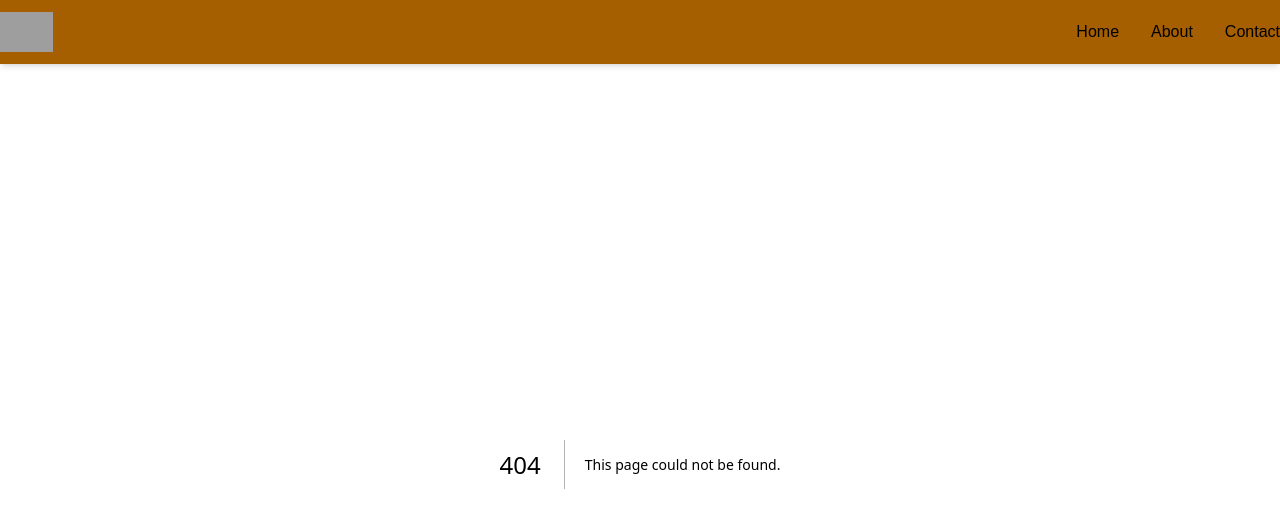
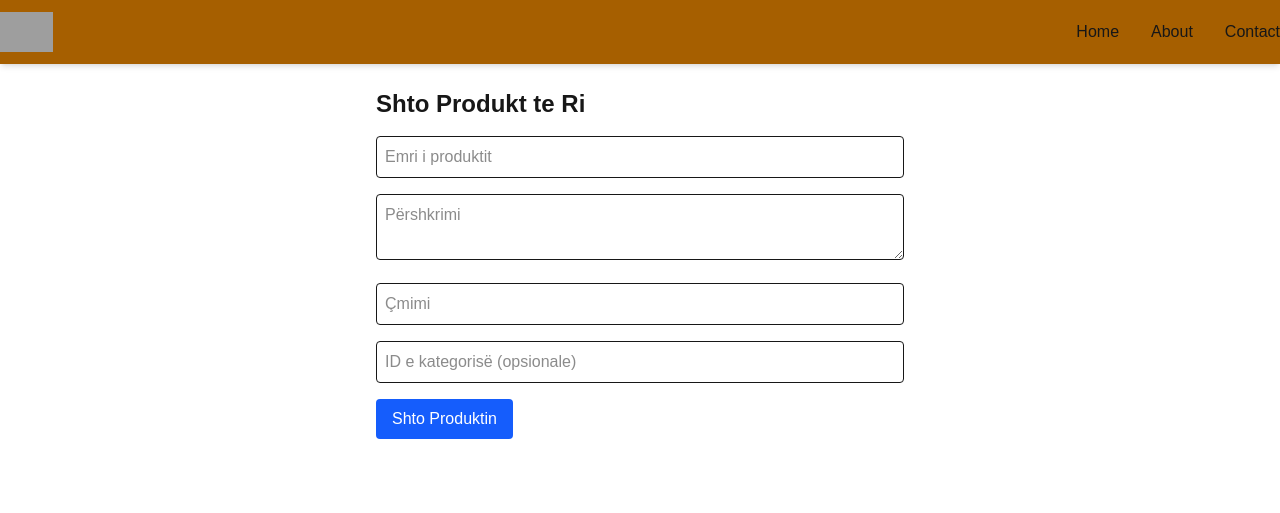
Before and after one commit to eraazeqaj/FurnitureShopping, a Next.js app: page /admin/products/new in a window 1280 px wide. Before the commit this address had no page. Shown: the top 513 px of the page. Built offline with nearby package versions, Linux system fonts and the light colour scheme; grey boxes are pictures that could not be loaded.

Commit message:
Worked on the add Products page

```diff
--- a/src/pages/admin/products.tsx
+++ b/src/pages/admin/products.tsx
@@ -1,19 +1,19 @@
 import {useEffect, useState} from "react";
-import {getProducts} from "@/services/database";
+import { getProducts } from "../../api/services/products";
 import {Product} from "../../api/models/products";
 import Link from "next/link";
 
 export default function AdminProductsPage() {
     const [products, setProducts] = useState<Product[]>([]);
 
-    useEffect(() =>{
-        async function fetchData(){
-            const res = await getProducts();
-            setProducts(res);
-        }
-        fetchData();
-    }, []
-    );
+     useEffect(() => {
+    async function fetchData() {
+      const res = await fetch("/api/admin/products");
+      const data = await res.json();
+      setProducts(data);
+    }
+    fetchData();
+  }, []);
 
     return(
         <div className = "p-6">
--- /dev/null
+++ b/src/pages/admin/products/new.tsx
@@ -0,0 +1,81 @@
+import {useState} from "react";
+import { useRouter } from "next/router";
+
+export default function AddProductPage(){
+    const router = useRouter();
+
+    const [formData, setFormData] = useState({
+        name: "",
+        description: "",
+        pictureUrl: "",
+        price: "",
+        categoryId: "",
+    });
+
+    const handleChange = (e: React.ChangeEvent<HTMLInputElement | HTMLTextAreaElement>) => {
+        setFormData({ ...formData, [e.target.name]: e.target.value });
+    };
+
+    const handleSubmit = async(e: React.FormEvent) =>{
+        e.preventDefault();
+        const res = await fetch("/api/adminproducts",{
+            method: "POST",
+            headers: {"Content-Type": "application/json"},
+            body: JSON.stringify ({
+                ...formData,
+                price: parseFloat(formData.price),
+            })
+        })
+
+     if(res.ok){
+        router.push("/admin/products");
+     } else{
+        alert("Failed to create product");
+     }
+};
+
+return(
+  <div className="p-6 max-w-xl mx-auto">
+    <h1 className="text-2xl font-bold mb-4">Shto Produkt te Ri</h1>
+    <form onSubmit={handleSubmit} className="space-y-4">
+        <input
+        name="name"
+        placeholder="Emri i produktit"
+        value={formData.name}
+        onChange={handleChange}
+        required
+        className="w-full p-2 border rounded"
+        />
+        <textarea
+          name="description"
+          placeholder="Përshkrimi"
+          value={formData.description}
+          onChange={handleChange}
+          required
+          className="w-full p-2 border rounded"
+        />
+        <input
+        name="price"
+          type="number"
+          step="0.01"
+          placeholder="Çmimi"
+          value={formData.price}
+          onChange={handleChange}
+          required
+          className="w-full p-2 border rounded"
+        />
+       <input
+          name="categoryId"
+          placeholder="ID e kategorisë (opsionale)"
+          value={formData.categoryId}
+          onChange={handleChange}
+          className="w-full p-2 border rounded"
+        />
+
+         <button type="submit" className="bg-blue-600 text-white px-4 py-2 rounded hover:bg-blue-700">
+          Shto Produktin
+        </button>
+      </form>
+    </div>
+  );
+}
--- /dev/null
+++ b/src/pages/api/products/index.ts
@@ -0,0 +1,16 @@
+import { NextApiRequest, NextApiResponse } from "next";
+import { getProducts } from "@/api/services/products";
+
+export default async function handler(req: NextApiRequest, res: NextApiResponse) {
+  if (req.method === "GET") {
+    try {
+      const products = await getProducts();
+      res.status(200).json(products);
+    } catch (error) {
+      console.error("Failed to fetch products:", error);
+      res.status(500).json({ message: "Internal Server Error" });
+    }
+  } else {
+    res.status(405).json({ message: "Method Not Allowed" });
+  }
+}
```
Also changed, not shown: src/pages/api/admin/products/[id].ts (added), 1 other file (tests, documents, lock files or other folders).
